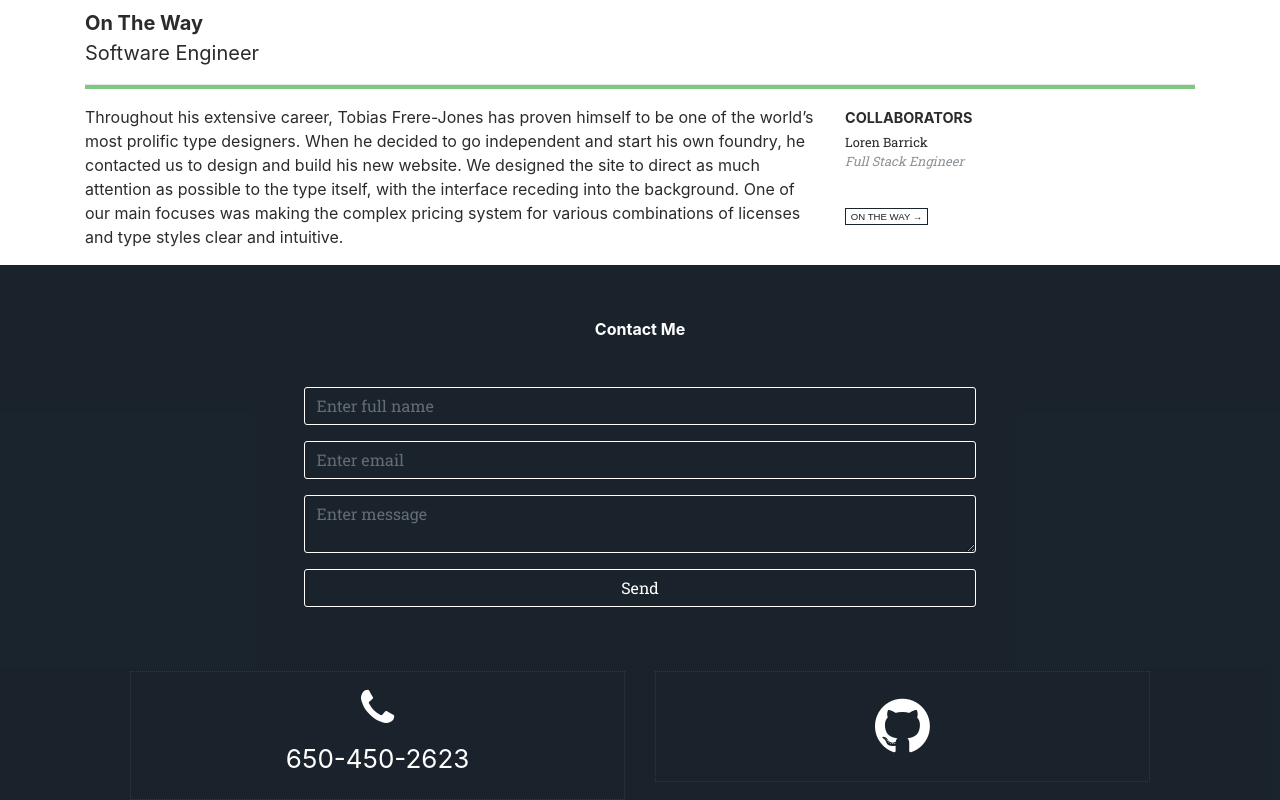
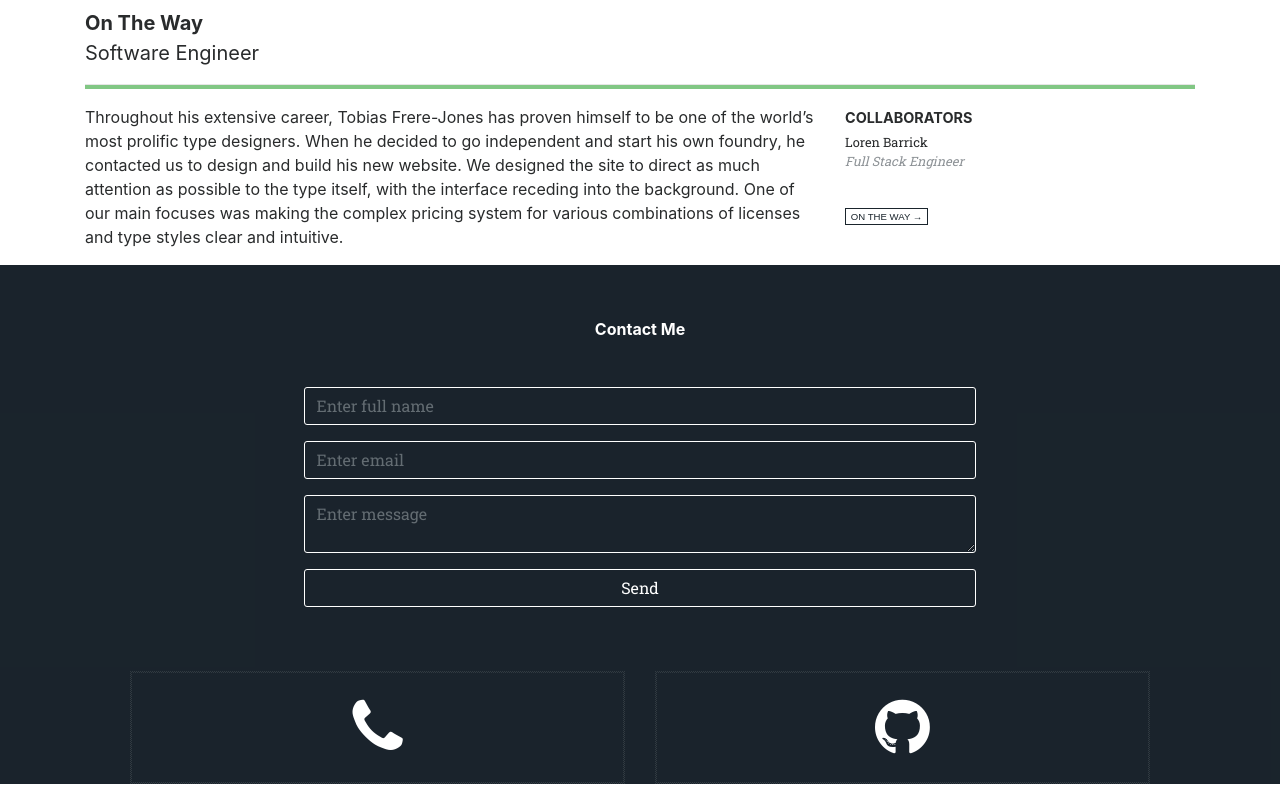
Before and after one commit to Visylvius/portfolio-site, a plain HTML site: page index.html in a window 1280 px wide. Shown: the part 4414-5214 px from the top of the page. Drawn offline with nearby package versions, Linux system fonts and the light colour scheme; a web font is replaced by a local one.

Commit message:
update styles for footer

```diff
--- a/index.html
+++ b/index.html
@@ -296,16 +296,16 @@
         <div class="row">
           <div class="col-6">
             <div class="call-us">
-              <a class='call-us-a' href="https://github.com/visylvius">
+              <a class='call-us' href="https://github.com/visylvius">
                 <span class='fa fa-phone'></span>
-                <p class='call-us-number'>650-450-2623</p>
+                <!-- <span></span> -->
                 <!-- <span class='label'>650-450-2623</span> -->
               </a>
             </div>
           </div>
           <div class="col-6">
             <div class="github-link">
-              <a class='github-link-a' href="https://github.com/visylvius">
+              <a class='github-link' href="https://github.com/visylvius">
                 <span class='fa fa-github'></span>
                 <!-- <span class='label'>https://github.com/visylvius</span> -->
               </a>
--- a/styles.css
+++ b/styles.css
@@ -198,7 +198,6 @@
 .call-us {
   display: table;
   width: 100%;
-  font-size: 0.66em;
   border: 1px dotted #313a41;
   color: #fff;
 }
@@ -209,11 +208,6 @@
   vertical-align: middle;
   padding: 0.1em;
   font-size: 4em;
-  color: #fff;
-}
-
-.call-us-number {
-  font-size: 26px;
   color: #fff;
 }
 
@@ -232,25 +226,6 @@
   font-size: 4em;
   color: #fff;
 }
-
-.github-link-title {
-  font-size: 26px
-  color: #fff;
-}
-/*.call-us {
-  width: 33.3333%;
-  padding: 2em 0;
-  border-bottom: none;
-  border-right: 1px dotted #313a41;
-}
-
-.github-link {
-  width: 50%;
-  padding: 2em 0;
-  border-bottom: none;
-  border-right: 1px dotted #313a41;
-
-}*/
 
 @media screen and (max-device-width: 480px) and (min-device-width: 320px) {
   .header-p {
```
